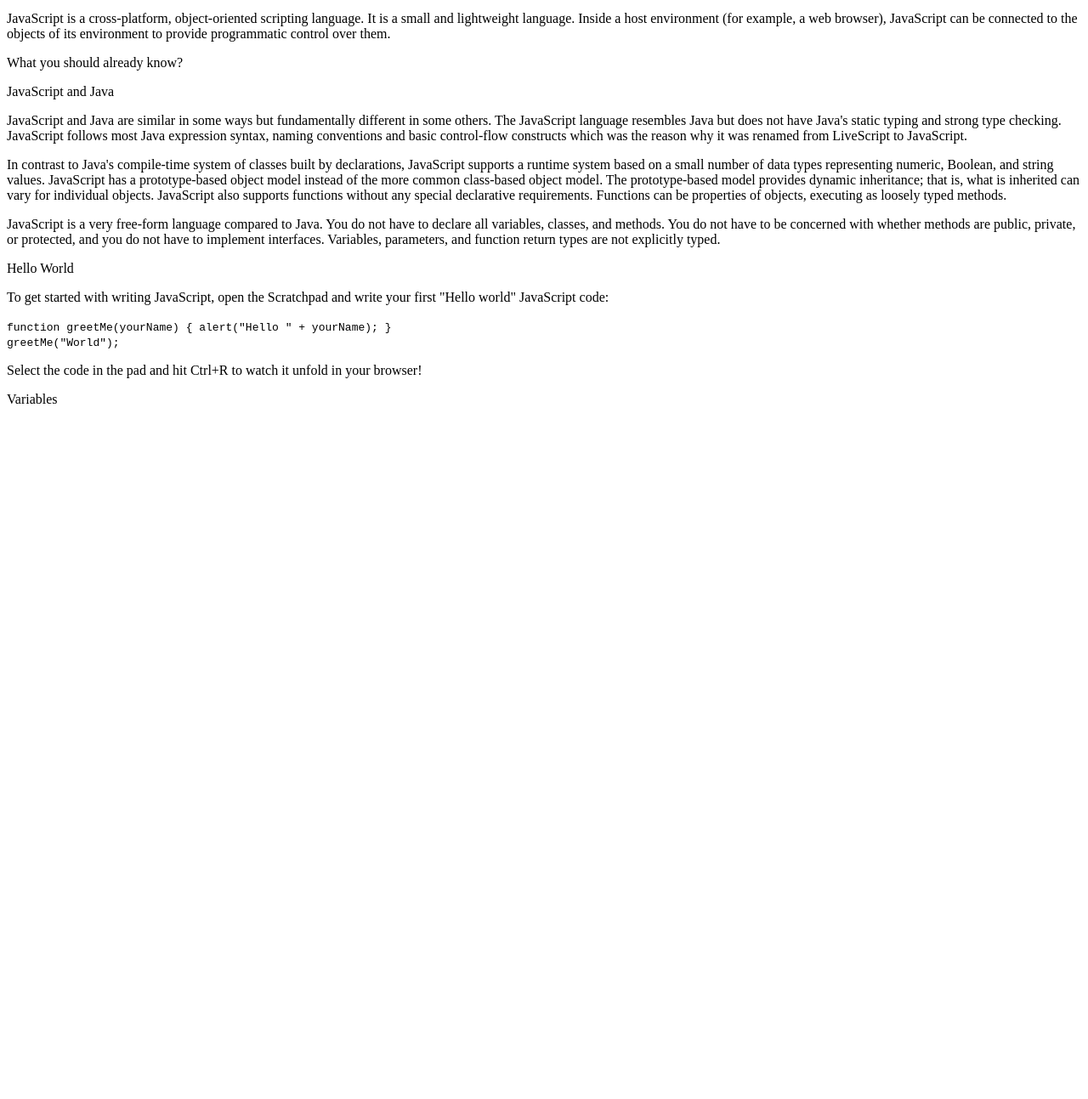
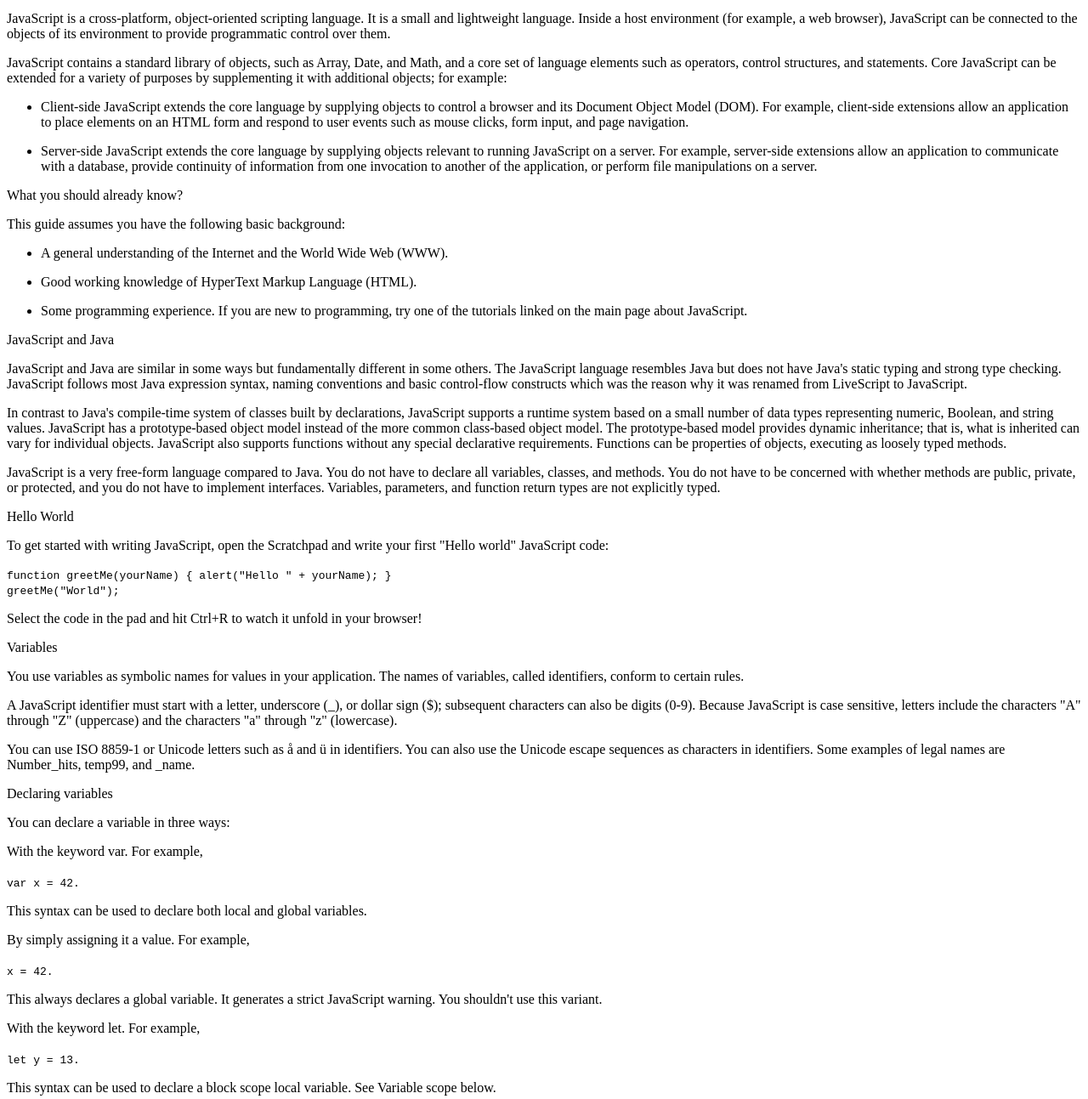
Before and after one commit to davidauza-engineer/Microverse-First-Collaborative-Project-, a plain HTML site: page index.html in a window 1280 px wide. Shown: the part 29-1322 px from the top of the page at 85% size. Before the commit the page ends 800 px from the top, so only its background shows below. Drawn offline with Linux system fonts and the light colour scheme.

Commit message:
Commit number eight

```diff
--- a/index.html
+++ b/index.html
@@ -7,6 +7,11 @@
   </head>
 
   <body>
+
+    <nav id="navbar">
+
+    </nav>
+
   	<div id="main-doc">
   		<div class="main-section" id="introduction">
 
@@ -15,11 +20,40 @@
 	        </header>
 
 	        <p>
-	        	JavaScript is a cross-platform, object-oriented scripting language. It is a small and lightweight language. Inside a host environment (for example, a web browser), JavaScript can be connected to the objects of its environment to provide programmatic control over them.
+	        	JavaScript is a cross-platform, object-oriented scripting language.
+            It is a small and lightweight language. Inside a host environment
+            (for example, a web browser), JavaScript can be connected to the
+            objects of its environment to provide programmatic control over
+            them.
 	        </p>
 	        <p>
+	        	JavaScript contains a standard library of objects, such as Array,
+            Date, and Math, and a core set of language elements such as
+            operators, control structures, and statements. Core JavaScript can
+            be extended for a variety of purposes by supplementing it with
+            additional objects; for example:
+	        </p>
 
-	        </p>
+          <ul>
+            <li>
+              Client-side JavaScript extends the core language by supplying
+              objects to control a browser and its Document Object Model (DOM).
+              For example, client-side extensions allow an application to place
+              elements on an HTML form and respond to user events such as mouse
+              clicks, form input, and page navigation.
+            </li>
+          </ul>
+
+          <ul>
+            <li>
+              Server-side JavaScript extends the core language by supplying
+              objects relevant to running JavaScript on a server. For example,
+              server-side extensions allow an application to communicate with a
+              database, provide continuity of information from one invocation to
+              another of the application, or perform file manipulations on a
+              server.
+            </li>
+          </ul>
 
   		</div>
   		<div class="main-section" id="what_you_should_already_know">
@@ -29,11 +63,28 @@
 	        </header>
 
 	        <p>
+            This guide assumes you have the following basic background:
+	        </p>
 
-	        </p>
-	        <p>
+          <ul>
+            <li>
+              A general understanding of the Internet and the World Wide Web
+              (WWW).
+            </li>
+          </ul>
 
-	        </p>
+          <ul>
+            <li>
+              Good working knowledge of HyperText Markup Language (HTML).
+            </li>
+          </ul>
+
+          <ul>
+            <li>
+              Some programming experience. If you are new to programming, try
+              one of the tutorials linked on the main page about JavaScript.
+            </li>
+          </ul>
 
   		</div>
   		<div class="main-section" id="javascript_and_java">
@@ -43,13 +94,30 @@
 	        </header>
 
 	        <p>
-	        	JavaScript and Java are similar in some ways but fundamentally different in some others. The JavaScript language resembles Java but does not have Java's static typing and strong type checking. JavaScript follows most Java expression syntax, naming conventions and basic control-flow constructs which was the reason why it was renamed from LiveScript to JavaScript.
+	        	JavaScript and Java are similar in some ways but fundamentally
+            different in some others. The JavaScript language resembles Java but
+            does not have Java's static typing and strong type checking.
+            JavaScript follows most Java expression syntax, naming conventions
+            and basic control-flow constructs which was the reason why it was
+            renamed from LiveScript to JavaScript.
 	        </p>
 	        <p>
-	        	In contrast to Java's compile-time system of classes built by declarations, JavaScript supports a runtime system based on a small number of data types representing numeric, Boolean, and string values. JavaScript has a prototype-based object model instead of the more common class-based object model. The prototype-based model provides dynamic inheritance; that is, what is inherited can vary for individual objects. JavaScript also supports functions without any special declarative requirements. Functions can be properties of objects, executing as loosely typed methods.
+	        	In contrast to Java's compile-time system of classes built by
+            declarations, JavaScript supports a runtime system based on a small
+            number of data types representing numeric, Boolean, and string
+            values. JavaScript has a prototype-based object model instead of the
+            more common class-based object model. The prototype-based model
+            provides dynamic inheritance; that is, what is inherited can vary
+            for individual objects. JavaScript also supports functions without
+            any special declarative requirements. Functions can be properties
+            of objects, executing as loosely typed methods.
 	        </p>
 	        <p>
-	        	JavaScript is a very free-form language compared to Java. You do not have to declare all variables, classes, and methods. You do not have to be concerned with whether methods are public, private, or protected, and you do not have to implement interfaces. Variables, parameters, and function return types are not explicitly typed.
+	        	JavaScript is a very free-form language compared to Java. You do not
+            have to declare all variables, classes, and methods. You do not have
+            to be concerned with whether methods are public, private, or
+            protected, and you do not have to implement interfaces. Variables,
+            parameters, and function return types are not explicitly typed.
 	        </p>
 
   		</div>
@@ -83,20 +151,76 @@
 	        </header>
 
 	        <p>
+            You use variables as symbolic names for values in your application.
+            The names of variables, called identifiers, conform to certain
+            rules.
+	        </p>
+
+          <p>
+            A JavaScript identifier must start with a letter, underscore (_), or
+            dollar sign ($); subsequent characters can also be digits (0-9).
+            Because JavaScript is case sensitive, letters include the characters
+            "A" through "Z" (uppercase) and the characters "a" through "z"
+            (lowercase).
+          </p>
+
+          <p>
+            You can use ISO 8859-1 or Unicode letters such as å and ü in
+            identifiers. You can also use the Unicode escape sequences as
+            characters in identifiers. Some examples of legal names are
+            Number_hits, temp99, and _name.
+          </p>
+
+	        <p>
+  		</div>
+      <div class="main-section" id="declaring_variables">
+        <header>
+          Declaring variables
+        </header>
+
+        <p>
+          You can declare a variable in three ways:
+        </p>
+
+        <p>
+          With the keyword var. For example,<br /><br />
+
+          <code>
+            var x = 42.
+          </code>
 
         </p>
+
         <p>
+          This syntax can be used to declare both local and global variables.
+        </p>
+
+        <p>
+          By simply assigning it a value. For example,<br /><br />
+
           <code>
+            x = 42.
+          </code>
 
-	        	</code>
+        </p>
+
+        <p>
+          This always declares a global variable. It generates a strict
+          JavaScript warning. You shouldn't use this variant.
+        </p>
+
+        <p>
+          With the keyword let. For example,<br /><br />
+
           <code>
-
-	        	</code>
-	        	<code>
-
+            let y = 13.
           </code>
         </p>
 
+        <p>
+          This syntax can be used to declare a block scope local variable. See
+          Variable scope below.
+        </p>
       </div>
   	</div>
 
```
Lines whose indentation alone changed are shown as unchanged.
